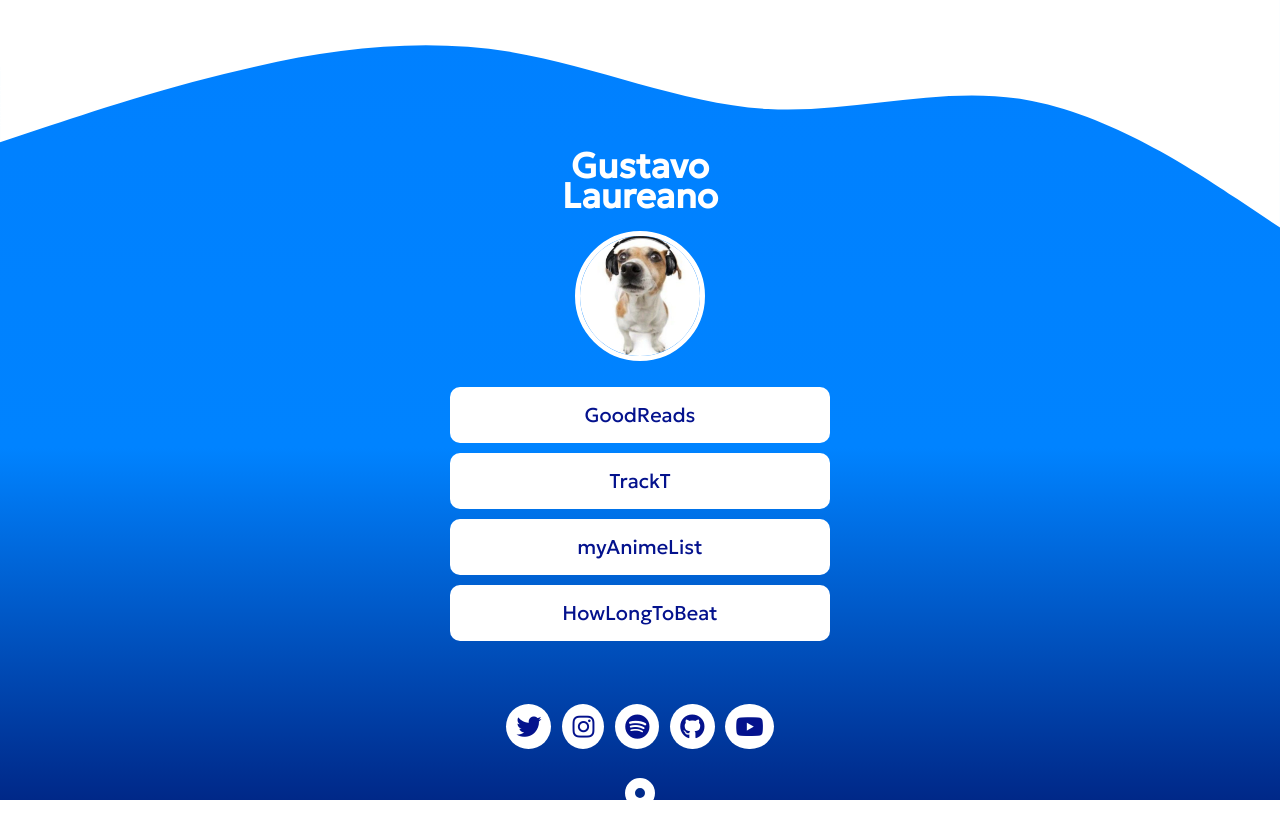
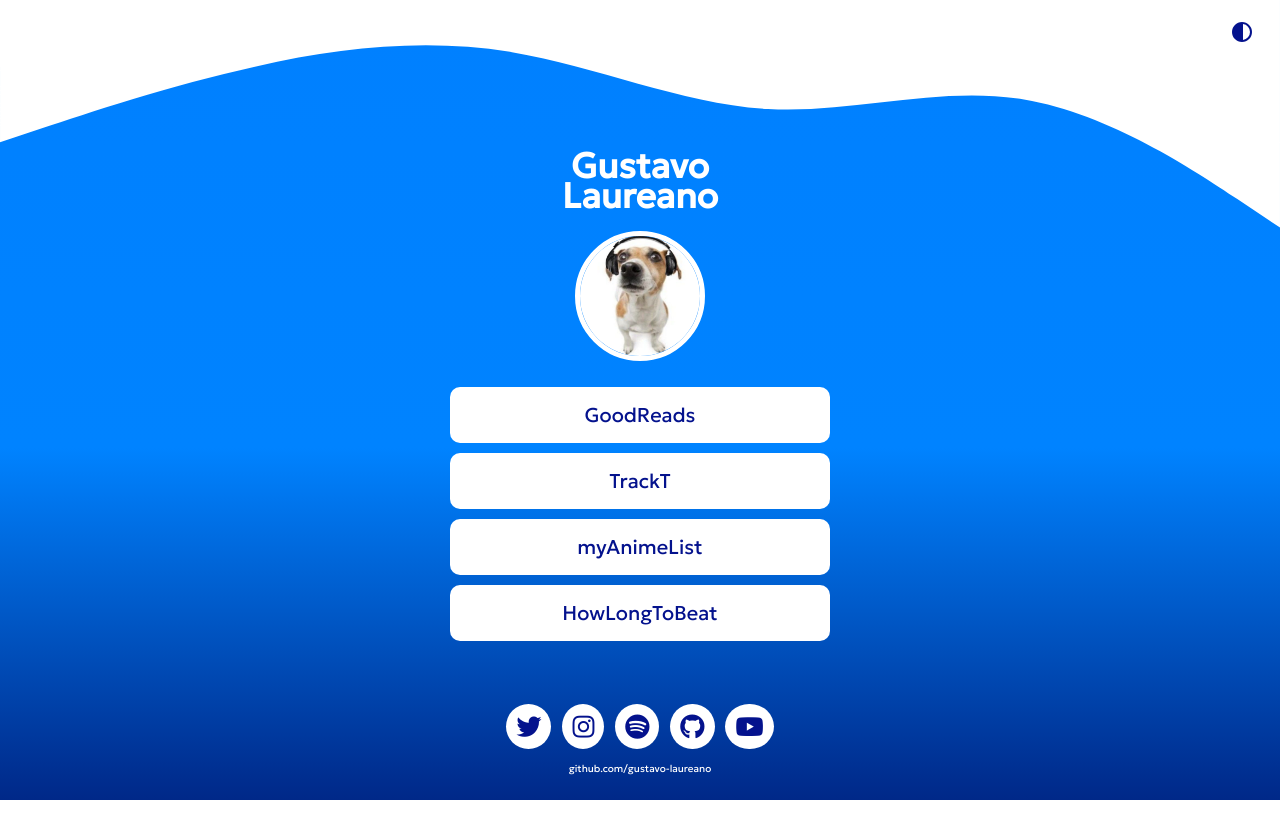
Before and after one commit to gustavo-laureano/linkcenter, a plain HTML site: page index.html in a window 1280 px wide. After the commit the page ends 800 px from the top, so only its background shows below. Drawn offline with Linux system fonts and the light colour scheme.

Commit message:
Correcoes de interface with '#' will be ignored, and an empty message aborts the commit. 	modified:   index.html 	modified:   style.css

```diff
--- a/index.html
+++ b/index.html
@@ -51,8 +51,9 @@
 
     </div>
     <div id="info">Veja mais projetos no github.</div>
-<footer></footer>
-<div id="btn" onclick="theme()"></div>
+<footer>github.com/gustavo-laureano</footer>
+
+<div id="btn" onclick="theme()"><svg id="svg-btn" xmlns="http://www.w3.org/2000/svg" height="24px" viewBox="0 -960 960 960" width="24px" ><path d="M480-80q-83 0-156-31.5T197-197q-54-54-85.5-127T80-480q0-83 31.5-156T197-763q54-54 127-85.5T480-880q83 0 156 31.5T763-763q54 54 85.5 127T880-480q0 83-31.5 156T763-197q-54 54-127 85.5T480-80Zm40-83q119-15 199.5-104.5T800-480q0-123-80.5-212.5T520-797v634Z"/></svg></div>
 </div>
 
 
--- a/style.css
+++ b/style.css
@@ -13,6 +13,7 @@ html.light{
     --bg-img: linear-gradient(180deg, rgba(0,128,255,1) 0%, rgba(0,131,255,1) 56%, rgba(0,40,136,1) 100%);  ;
     --icon: url();
     --icon-hover: rgba(189, 189, 189, 0.151);
+	--icon-size: 120px;
     height: 100vh;
 }
 * {
@@ -22,11 +23,11 @@ html.light{
 }
 
 body {
-    background-image: var(--bg-img);
-    background-position: center;
-    background-repeat: no-repeat;
 
-
+  background-image: var(--bg-img);
+  background-position: bottom;
+  background-repeat: no-repeat;
+  background-attachment: fixed;
 }
 
 #main{
@@ -49,15 +50,15 @@ h1{
 
 #pp{
     margin: 10px;
-    width: 120px;
-    height: 120px;
+    width: var(--icon-size);
+    height: var(--icon-size);
     border: 5px solid var(--main-bg);
     border-radius: 50%;
     transition: 1s;
 }
 #pp:hover{
-    width: 140px;
-    height: 140px;
+    width: var(--icon-size);
+    height: var(--icon-size);
     transition: 1s;
     border: 10px solid rgba(231, 231, 231, 0.199);
 
@@ -121,12 +122,20 @@ footer{
 
 div#btn{
     margin: auto;
-    border: 10px solid var(--main-bg);
-    border-radius: 50%;
     width: 10px;
     height: 10px;
+	position: absolute;
+	top: 20px;
+	right: 40px;
 
 }
+
+#svg-btn{
+	fill: var(--main-color);
+}
+
+
+
 div#info{
     background-color: rgba(170, 170, 170, 0.185);
     padding: 5px;
```
